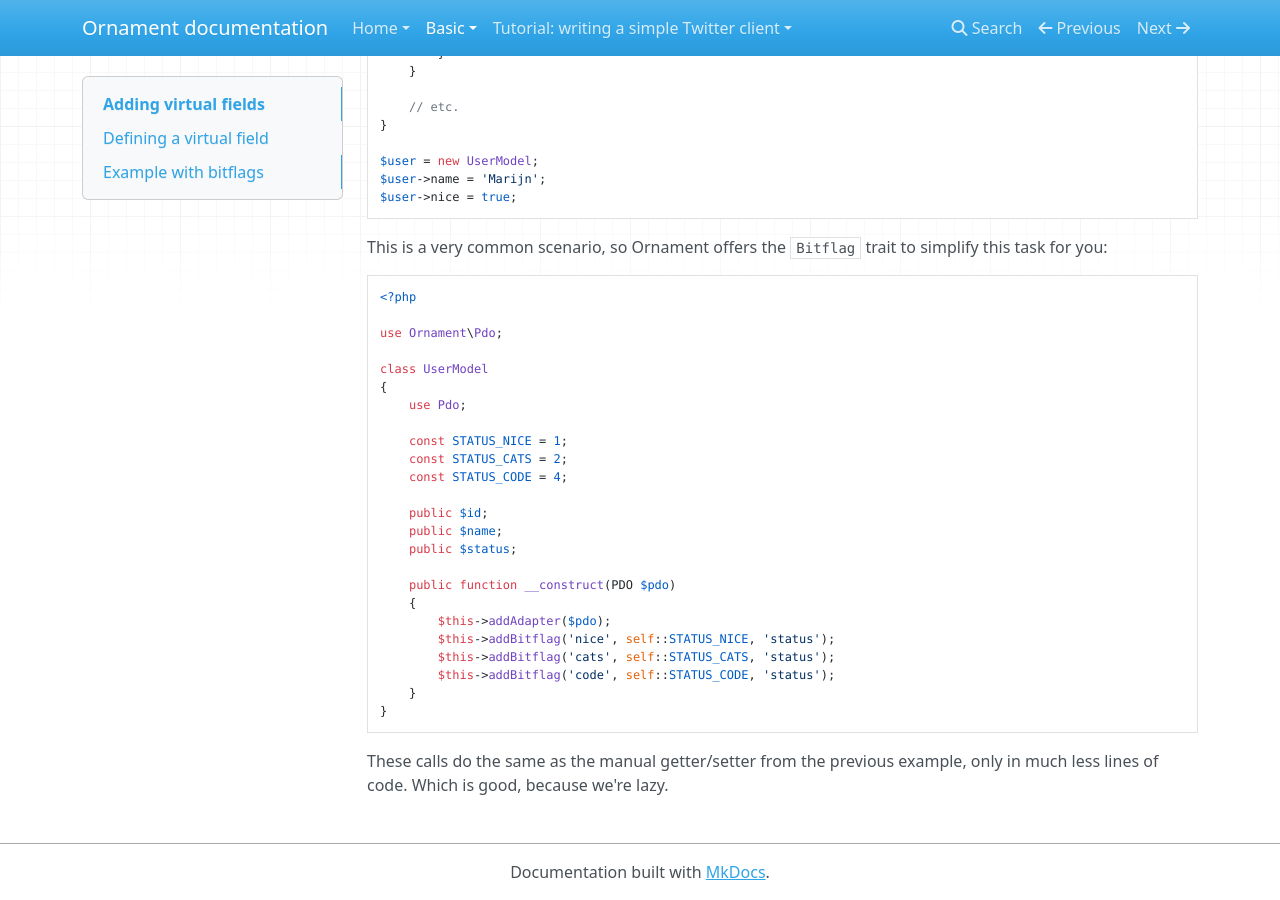
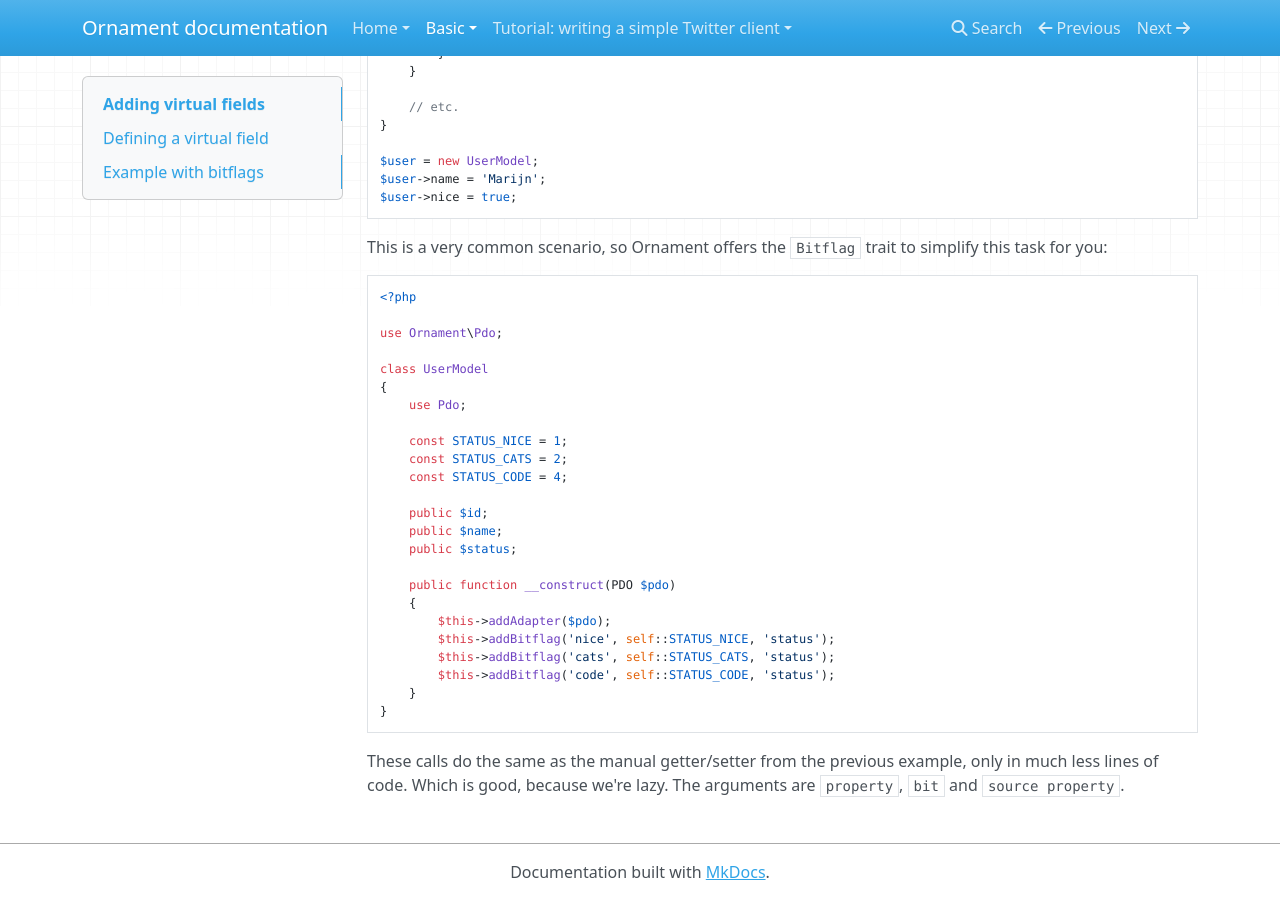
Before and after one commit to ornament-orm/ornament, an MkDocs documentation site: the page built from docs/basic/virtual.md, in a window 1280 px wide and 900 px high, scrolled down 1522 px. Built offline with MkDocs 1.6.1, drawn with Linux system fonts in a browser that asks for light colours; nearby versions of some CDN libraries; old or Windows-style settings are respelled for this version of MkDocs.

Commit message:
explain more

````diff
--- a/docs/basic/virtual.md
+++ b/docs/basic/virtual.md
@@ -118,4 +118,5 @@ class UserModel
 ```
 
 These calls do the same as the manual getter/setter from the previous example,
-only in much less lines of code. Which is good, because we're lazy.
+only in much less lines of code. Which is good, because we're lazy. The
+arguments are `property`, `bit` and `source property`.
````
